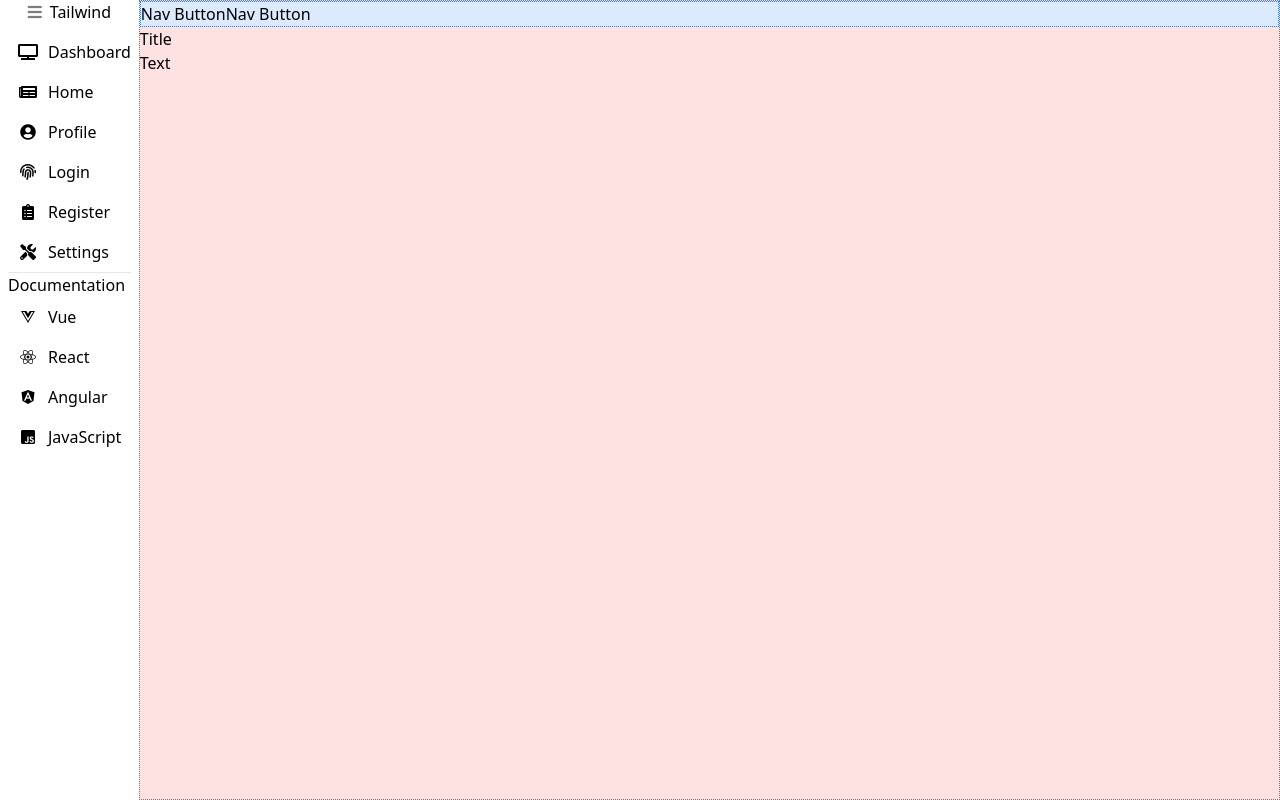
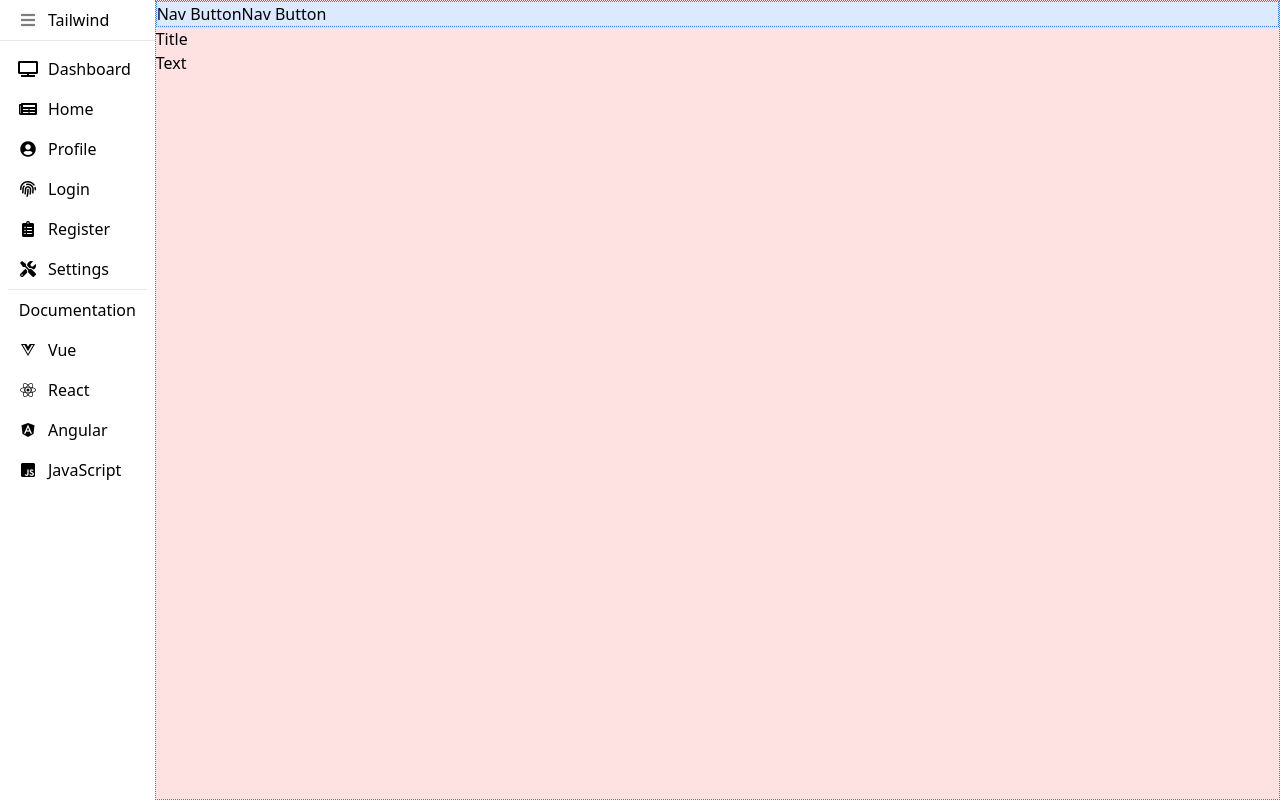
Before and after one commit to vpvnguyen/tailwindcss-reference, a React (Create React App) app in the folder custom-components/: page /javascript in a window 1280 px wide. Built offline with nearby package versions, Linux system fonts and the light colour scheme; the HTML template or start-up script is replaced by a standard one.

Commit message:
set fixed width to parent container

```diff
--- a/custom-components/src/Dashboard/components/Sidebar.js
+++ b/custom-components/src/Dashboard/components/Sidebar.js
@@ -33,22 +33,30 @@ export default function Sidebar() {
 
   return (
     <>
-      <nav className="bg-white min-h-full flex flex-col flex-nowrap items-center justify-between mx-auto whitespace-nowrap">
-        <div className="flex items-center">
+      <nav
+        className={`${
+          isExpanded ? "w-44" : ""
+        } bg-white min-h-full flex flex-col flex-nowrap items-center justify-between mx-auto whitespace-nowrap`}
+      >
+        <div className="px-2 w-full flex items-center justify-center">
           {/* Nav Toggle */}
           <button
-            className="opacity-50 bg-transparent focus:outline-none"
+            className="appearance-none opacity-50 bg-transparent focus:outline-none h-10 w-10 flex items-center justify-center"
             onClick={() => setIsExpanded(!isExpanded)}
           >
             <i className="fas fa-bars"></i>
           </button>
           {/* Brand */}
-          <Link className=" " to="/">
-            {isExpanded && <p className="ml-2">Tailwind</p>}
+          <Link className={isExpanded ? "flex-1" : "hidden"} to="/">
+            Tailwind
           </Link>
         </div>
+
+        {/* Divider */}
+        <hr className="min-w-full" />
+
         {/* Nav Container */}
-        <div className="p-2 flex flex-col overflow-y-auto overflow-x-hidden flex-1">
+        <div className="p-2 w-full flex flex-col overflow-y-auto overflow-x-hidden flex-1">
           {/* Top Nav Menu */}
           <ul className="flex flex-col">
             {navRoutes.map(({ name, path, icon }) => (
@@ -67,7 +75,9 @@ export default function Sidebar() {
           <hr className="min-w-full" />
 
           {/* Bottom Nav Heading */}
-          <h6 className={`${isExpanded ? "" : "hidden"}`}>Documentation</h6>
+          <h6 className={`p-2 text-center ${isExpanded ? "" : "hidden"}`}>
+            Documentation
+          </h6>
 
           {/* Bottom Nav Menu */}
           <ul className="flex flex-col">
```
